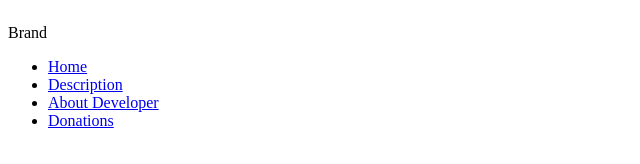
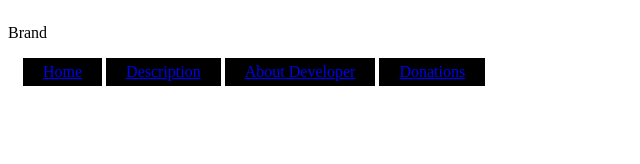
Before and after one commit to hiteshpratyushv/Roll-a-Ball, a plain HTML site: page index.html in a window 1280 px wide. Shown: the whole page, without its empty margins (0-640 px from the left). Drawn offline with Linux system fonts and the light colour scheme; files that its build step writes are made by us from their sources.

Commit message:
title bar formation 1

```diff
--- a/Scripts/main.js
+++ /dev/null
@@ -1 +0,0 @@
-alert();
--- a/Styles/main.css
+++ b/Styles/main.css
@@ -2,5 +2,15 @@ div.navbar{
 	display: inline-block;
 }
 div ul{
+	margin: 0;
+	padding: 0 0 0 15px;
+	display: inline;
+}
 
+div ul li{
+	list-style-type: : none;
+	display: inline-block;
+	background: black;
+	color: white;
+	padding: 5px 20px;
 }
--- a/index.html
+++ b/index.html
@@ -1,7 +1,7 @@
 <html>
 	<head>
 		<title>Roll-A-Ball</title>
-		<link rel="stylesheet" href="main.css">
+		<link rel="stylesheet" href="Styles/main.css">
 	</head>
 	<body>
 		<div class="navbar">
@@ -16,6 +16,6 @@
 
 
 
-		<script src="main.js"></script>
+		<script src="Scripts/main.js"></script>
 	</body>
 </html>
```
